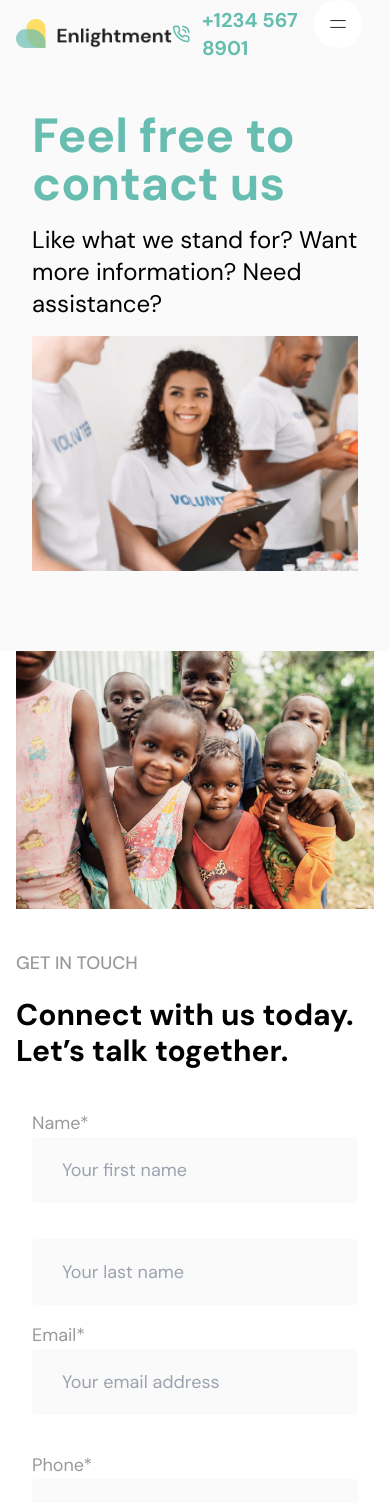
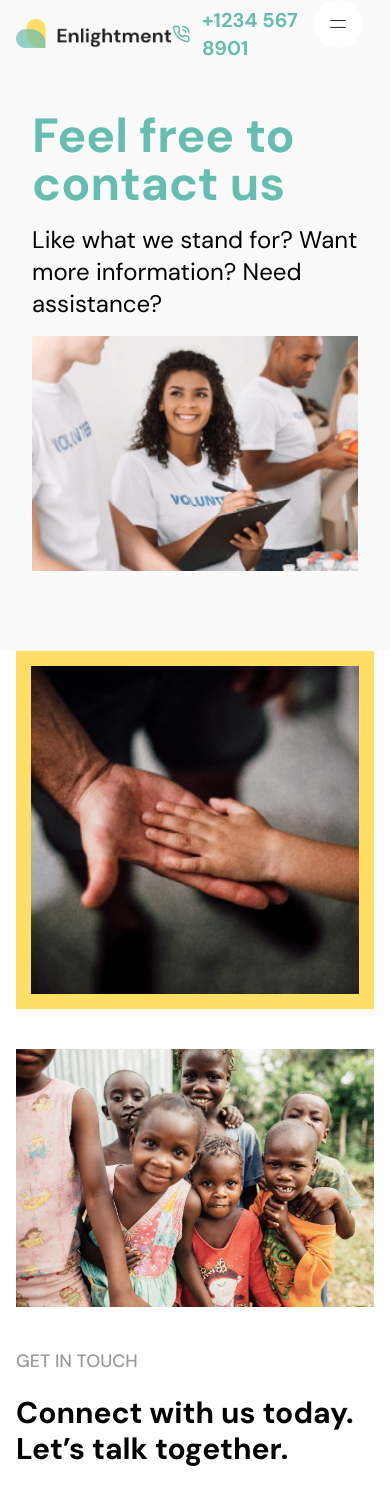
Before and after one commit to Ahmuktar/enlightment, a Next.js app: page /contacts in a window 390 px wide. Shown: the top 1503 px of the page. Built offline with nearby package versions, Linux system fonts and the light colour scheme.

Commit message:
make changes

```diff
--- a/app/contacts/page.jsx
+++ b/app/contacts/page.jsx
@@ -31,8 +31,8 @@ const Contacts = () => {
                 </div>
             </div>
             <div className="w-full flex sm:justify-center justify-end mb-10 lg:mb-[154px] lg:mt-[-100px]">
-                <div className="flex w-full lg:w-fit sm:flex-col justify-end lg:flex-row items-start gap-10">
-                    <Image src="/images/hands.webp" className="border-[15px] lg:border-[30px] border-secondary sm:w-full lg:w-[40%] " width={300} height={300} alt="Image" />
+                <div className="flex w-full lg:w-fit flex-col justify-end lg:flex-row items-start gap-10">
+                    <Image src="/images/hands.webp" className="border-[15px] lg:border-[30px] border-secondary w-full lg:w-[40%] " width={300} height={300} alt="Image" />
                     <Image src="/images/children.webp" className="w-full lg:w-[70%]" width={600} height={600} alt="Image" />
                 </div>
             </div>
```
